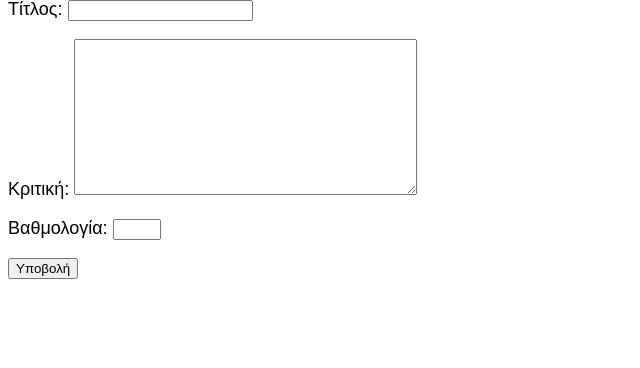
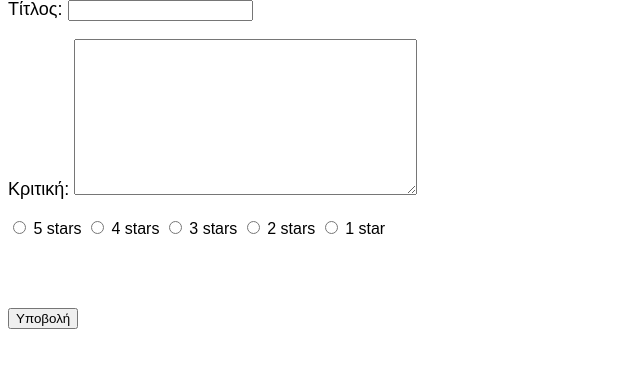
Before and after one commit to nikosece/DSML-Diploma-Context-Aware-Recommender, a Django app: page /apply_review/1/ in a window 1280 px wide. Shown: the part 233-601 px from the top of the page, without its empty margins (0-640 px from the left). Run offline with Django 3.2, Linux system fonts and the light colour scheme; tables that the repository leaves empty hold one stand-in row (values such as "Sample post"); parts of the project's set-up code (start-up, migrations or seed data) failed here and were passed over.

Commit message:
HTML review stars

```diff
--- a/Recommendation/rec/forms.py
+++ b/Recommendation/rec/forms.py
@@ -82,6 +82,10 @@ class SignInForm(AuthenticationForm):
 
 
 class ReviewForm(forms.ModelForm):
+    def __init__(self, *args, **kwargs):
+        super(ReviewForm, self).__init__(*args, **kwargs)
+        self.fields["stars"].widget = forms.HiddenInput()
+
     class Meta:
         model = Review
         fields = ['title', 'content', 'stars']
--- a/Recommendation/rec/templates/rec/apply_review.html
+++ b/Recommendation/rec/templates/rec/apply_review.html
@@ -9,6 +9,12 @@
     <title>Recommender</title>
 </head>
 <body>
+<script>
+    function handleClick(myRadio) {
+        var x = document.getElementById("id_stars");
+        x.value= parseInt(myRadio.value);
+        }
+</script>
 <div class="topnav">
   <a href="/">Home</a>
   <a href="/review/">Review</a>
@@ -76,7 +82,19 @@
 <form action="/apply_review/" method="post">
   {% csrf_token %}
   {{ form.as_p }}
-  <button type="submit">Υποβολή</button>
+   <div class="rate">
+    <input type="radio" id="star5" name="rate" onclick="handleClick(this);" value=5 />
+    <label for="star5" title="">5 stars</label>
+    <input type="radio" id="star4" name="rate" onclick="handleClick(this);" value=4 />
+    <label for="star4" title="">4 stars</label>
+    <input type="radio" id="star3" name="rate" onclick="handleClick(this);" value=3 />
+    <label for="star3" title="">3 stars</label>
+    <input type="radio" id="star2" name="rate" onclick="handleClick(this);" value=2 />
+    <label for="star2" title="">2 stars</label>
+    <input type="radio" id="star1" name="rate" onclick="handleClick(this);" value=1 />
+    <label for="star1" title="">1 star</label>
+  </div>
+  <button style="margin-top: 4.4rem" type="submit">Υποβολή</button>
 </form>
 </body>
 </html>
--- a/Recommendation/rec/templates/rec/show_business.html
+++ b/Recommendation/rec/templates/rec/show_business.html
@@ -73,7 +73,6 @@
 </div>
  </a>
 {% else %}
-{% else %}
 <div class="rateheader">
     <span class="review">{{ b.stars}}</span>
     {% if b.stars > 4.5 %}
--- a/Recommendation/rec/views.py
+++ b/Recommendation/rec/views.py
@@ -256,11 +256,11 @@ def review(request):
 
 
 def apply_review(request, b_id=None):
-    global selected
     if request.method == 'POST':
         form = ReviewForm(data=request.POST)
         if form.is_valid():
             r_star = int(form.cleaned_data['stars'])  # user review stars
+            selected = Business.objects.get(business_id=request.session['selected'])
             check_review = Review.objects.filter(user=request.user, business=selected)
             if len(check_review) == 0:  # user review this business for first time
                 instance = form.save(commit=False)
@@ -285,6 +285,7 @@ def apply_review(request, b_id=None):
         if b_id is None:
             b_id = request.GET["Business"]
         selected = Business.objects.get(business_id=b_id)
+        request.session['selected'] = b_id
         form = ReviewForm()
     return render(request, 'rec/apply_review.html', {'b': selected, 'form': form})
 
```
Also changed, not shown: Recommendation/rec/static/css/apply_review.css (+37 -0 lines).
